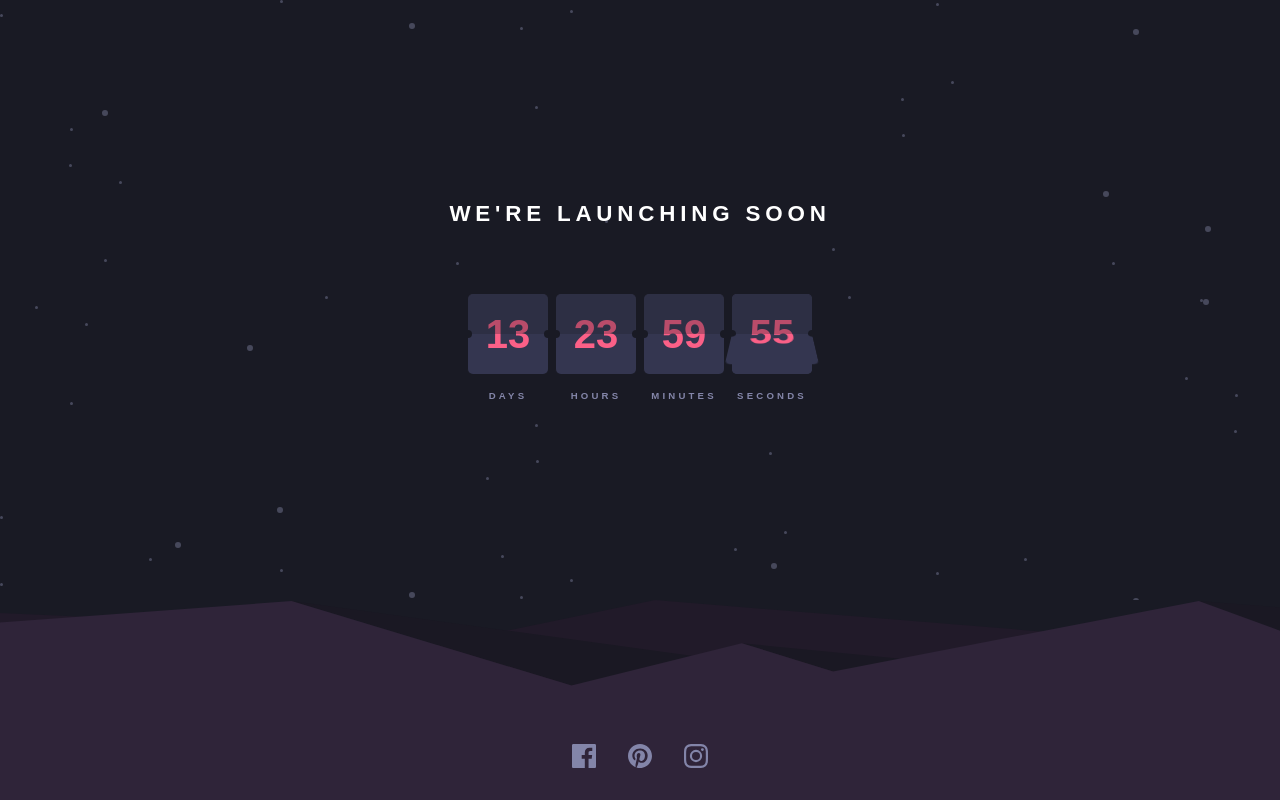
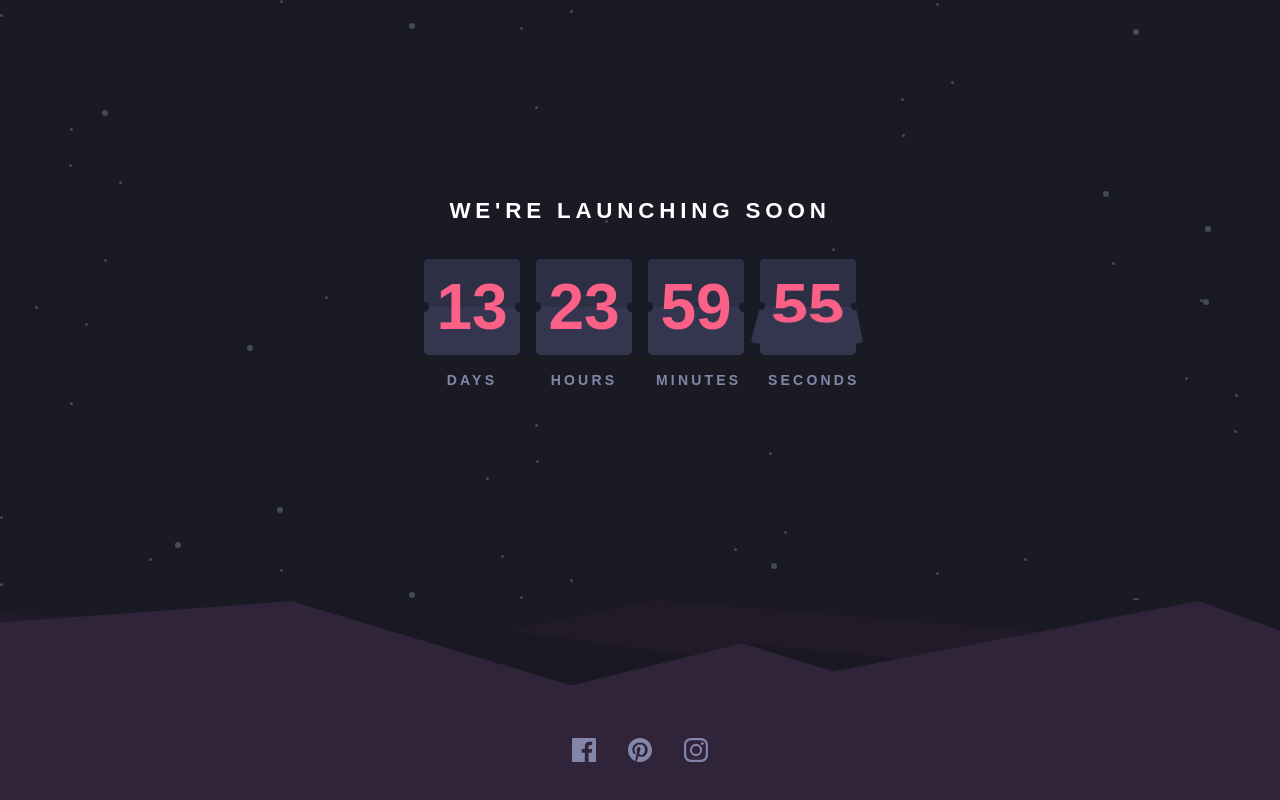
Before and after one commit to ccccchriz/launch-countdown-timer-main, a React (Vite) app: page / in a window 1280 px wide. Built offline with nearby package versions, Linux system fonts and the light colour scheme.

Commit message:
visual adjustments

```diff
--- a/src/components/Countdown.css
+++ b/src/components/Countdown.css
@@ -1,7 +1,21 @@
 .countdown {
+  width: 100%;
   display: grid;
   justify-content: center;
   align-items: center;
-  grid-template-columns: repeat(4, 1fr);
-  gap: 0.5rem;
+  grid-template-columns: repeat(4, 4rem);
+  gap: 1rem;
+  margin-bottom: 1rem;
 }
+
+@media (max-width: 20.625rem) {
+  .countdown {
+    grid-template-columns: repeat(2, 4rem);
+  }
+}
+
+@media (min-width: 48rem) {
+  .countdown {
+    grid-template-columns: repeat(4, 6rem);
+  }
+}
--- a/src/components/CountdownCard.css
+++ b/src/components/CountdownCard.css
@@ -4,8 +4,8 @@
 }
 
 .countdown-container {
-  /* position: relative; */
-  perspective: 200px;
+  position: relative;
+  perspective: 15rem;
   perspective-origin: 50% 50%;
   transform-style: preserve-3d;
 }
@@ -35,7 +35,7 @@
 }
 
 .countdowncard__number {
-  z-index: 5;
+  width: 4rem;
   position: absolute;
   display: flex;
   flex-direction: column;
@@ -43,11 +43,10 @@
   justify-content: center;
 
   backface-visibility: hidden;
-  width: 5rem;
   color: hsl(var(--clr-primary-red));
-  font-size: 2.5rem;
+  font-size: 2rem;
   aspect-ratio: 1;
-  background-color: hsla(var(--clr-neutral-200), 1);
+  background-color: hsl(var(--clr-neutral-200));
   border-radius: 5px;
   overflow: hidden;
 }
@@ -56,17 +55,12 @@
   position: absolute;
 }
 
-.countdowncard__text {
-  position: relative;
-}
-
 .countdowncard__top {
   position: absolute;
   height: 100%;
   width: 150%;
   background-color: hsla(var(--clr-neutral-300), 0.3);
   transform: translateY(-50%);
-  z-index: 2;
 }
 
 .invisible {
@@ -80,7 +74,6 @@
   aspect-ratio: 1;
   border-radius: 50%;
   background-color: hsl(var(--clr-neutral-400));
-  z-index: 2;
 }
 
 .countdowncard__circle-left {
@@ -120,3 +113,15 @@
     transform: rotateX(0deg);
   }
 }
+
+@media (min-width: 48rem) {
+  .countdowncard__text {
+    font-size: 0.875rem;
+    margin: 0 0.5rem;
+  }
+
+  .countdowncard__number {
+    width: 6rem;
+    font-size: 4rem;
+  }
+}
--- a/src/components/CountdownCard.jsx
+++ b/src/components/CountdownCard.jsx
@@ -13,6 +13,8 @@ const CountdownCard = ({ time, title }) => {
   else if (time == 59) prevNumber = 0;
   else prevNumber = time + 1;
 
+  if (title == "HOURS" && time == 23) prevNumber = "0";
+
   if (time < 10) time = "0" + time;
   if (prevNumber < 10) prevNumber = "0" + prevNumber;
 
@@ -20,17 +22,13 @@ const CountdownCard = ({ time, title }) => {
     return (
       <div className="countdowncard" key={time}>
         <div className="countdown-container">
-          <div
-            className={"countdowncard__number" + (animate ? " animate" : "")}
-          >
+          <div className="countdowncard__number animate">
             <div className="countdowncard__top"></div>
             <div className="countdowncard__circle countdowncard__circle-left"></div>
             <div className="countdowncard__circle countdowncard__circle-right"></div>
             <span>{time}</span>
           </div>
-          <div
-            className={"countdowncard__number" + (animate ? " animate2" : "")}
-          >
+          <div className="countdowncard__number animate2">
             <div className="countdowncard__top"></div>
             <div className="countdowncard__circle countdowncard__circle-left"></div>
             <div className="countdowncard__circle countdowncard__circle-right"></div>
@@ -49,7 +47,7 @@ const CountdownCard = ({ time, title }) => {
             <span>{time}</span>
           </div>
           <div className="countdowncard__number invisible">
-            <span>4</span>
+            <span></span>
           </div>
         </div>
 
@@ -67,7 +65,7 @@ const CountdownCard = ({ time, title }) => {
             <span>{time}</span>
           </div>
           <div className="countdowncard__number invisible">
-            <span>4</span>
+            <span></span>
           </div>
         </div>
         <div className="countdowncard__text">{title}</div>
--- a/src/components/Footer.css
+++ b/src/components/Footer.css
@@ -10,7 +10,7 @@ footer {
   display: flex;
   justify-content: center;
   align-items: flex-end;
-  padding-bottom: 2rem;
+  padding-bottom: 3%;
   gap: 2rem;
   transition: filter 0.3s;
 }
--- a/src/index.css
+++ b/src/index.css
@@ -80,16 +80,19 @@ h6 {
   src: url();
 }
 
+body {
+  background-color: hsl(var(--clr-neutral-400));
+}
+
 main {
   min-height: 75vh;
   min-height: 75svh;
   background-image: url(/bg-stars.svg);
-  background-color: hsl(var(--clr-neutral-400));
   font-family: var(--ff-base);
   font-weight: var(--fw-bold);
   display: flex;
-  gap: 4rem;
   flex-direction: column;
   justify-content: center;
   align-items: center;
+  gap: 2rem;
 }
```
